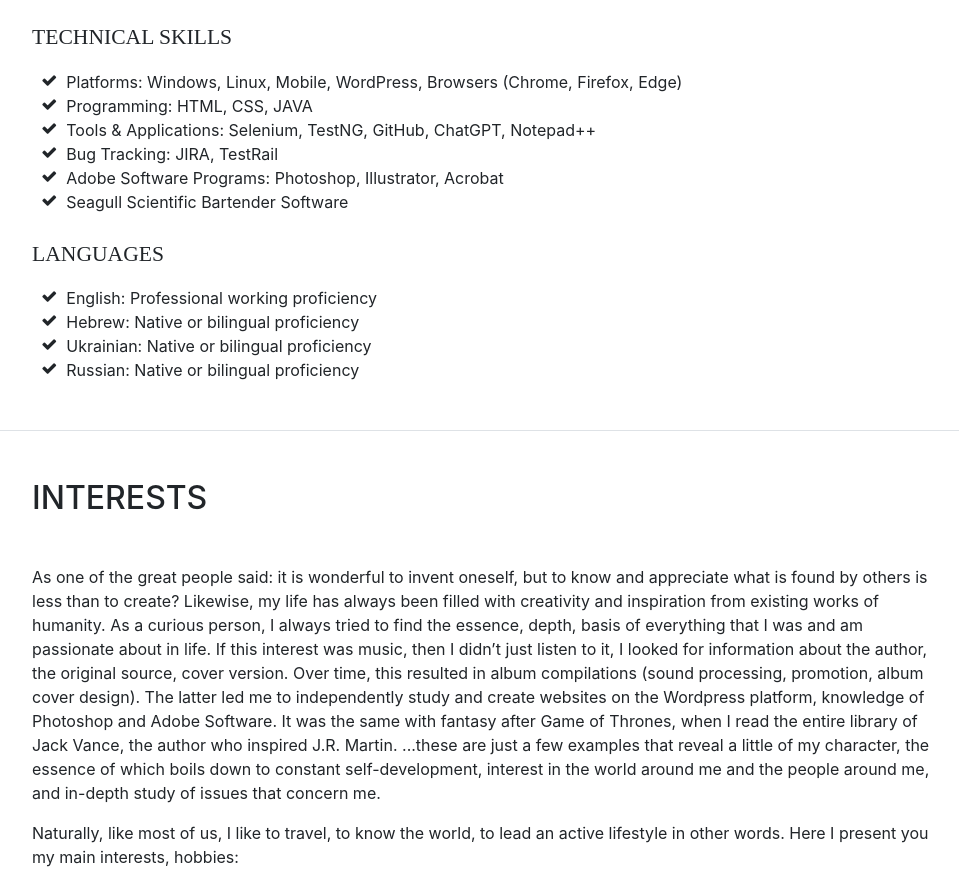
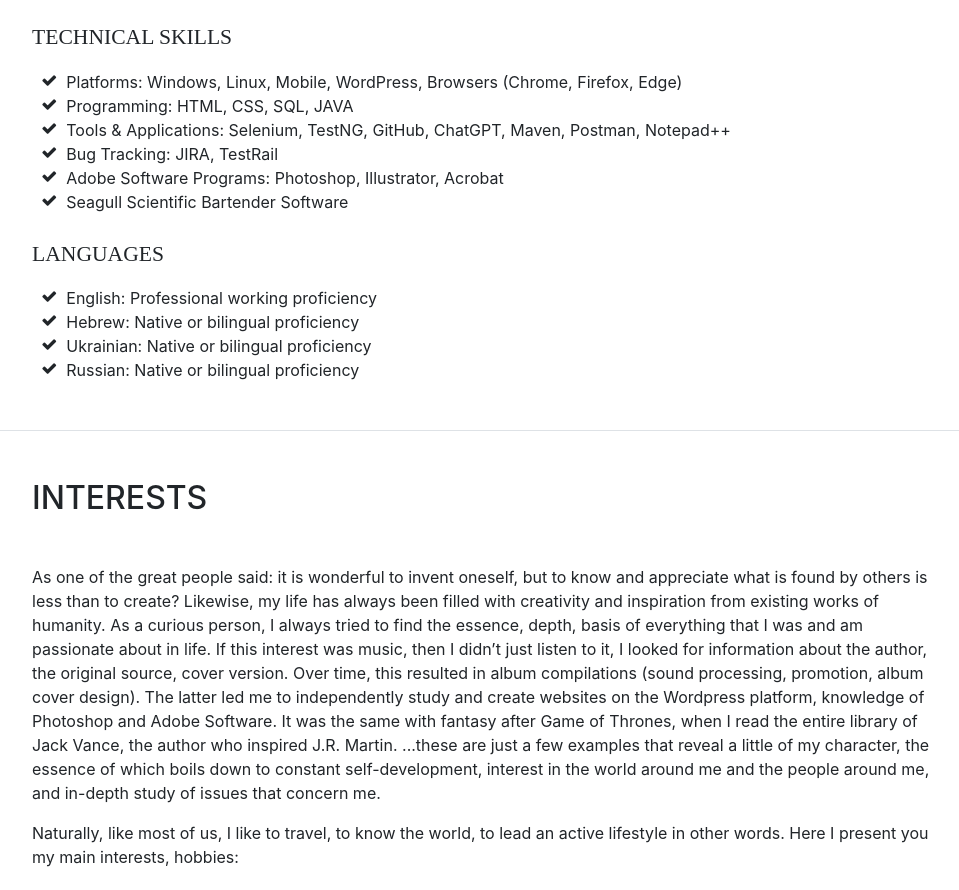
Before and after one commit to dimadavidoff/cv, a website with bundled scripts: page index.html in a window 1280 px wide. Shown: the part 2962-3852 px from the top of the page, without its empty margins (288-1247 px from the left). Built offline with nearby package versions, Linux system fonts and the light colour scheme; a web font is replaced by a local one.

Commit message:
Update index.html

```diff
--- a/index.html
+++ b/index.html
@@ -253,10 +253,10 @@
               Platforms: Windows, Linux, Mobile, WordPress, Browsers (Chrome, Firefox, Edge)</li>
             <li>
               <i class="fa-li fa fa-check"></i>
-              Programming: HTML, CSS, JAVA</li>
+              Programming: HTML, CSS, SQL, JAVA</li>
             <li>
               <i class="fa-li fa fa-check"></i>
-              Tools & Applications: Selenium, TestNG, GitHub, ChatGPT, Notepad++</li>
+              Tools & Applications: Selenium, TestNG, GitHub, ChatGPT, Maven, Postman, Notepad++</li>
             <li>
               <i class="fa-li fa fa-check"></i>
               Bug Tracking: JIRA, TestRail</li>
```
